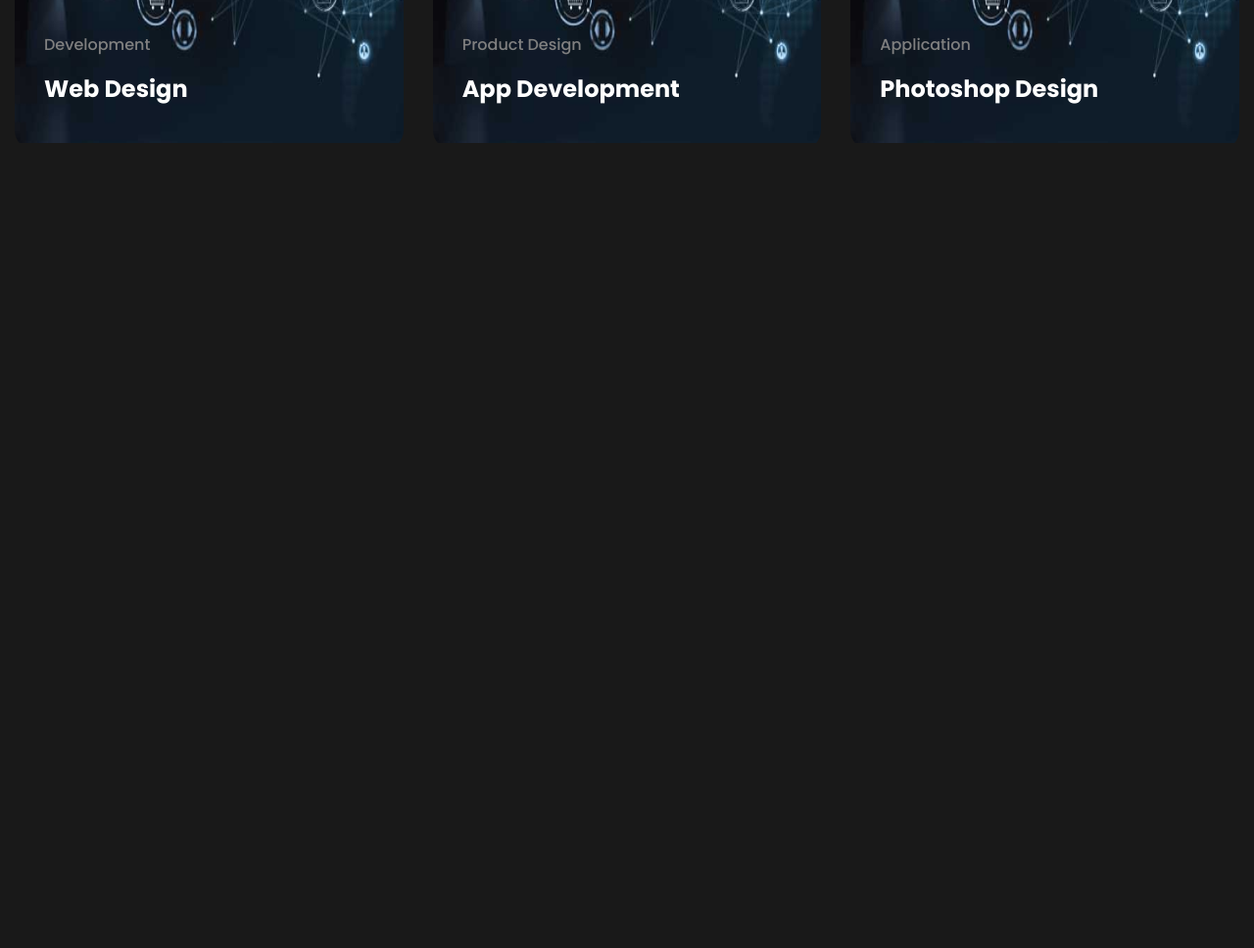
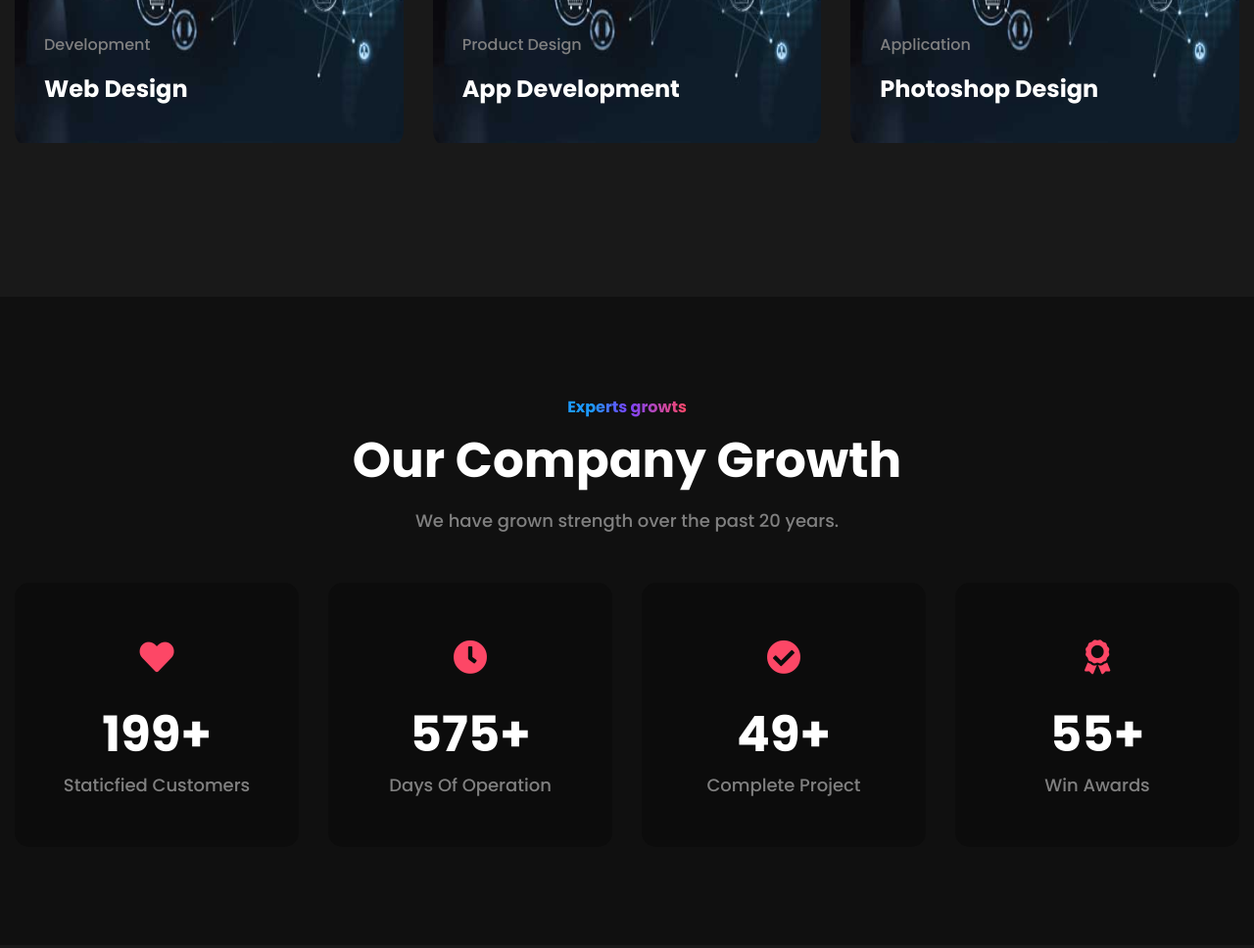
Before and after one commit to azizulwd/portfolio-website-clone, a plain HTML site: page index.html in a window 1280 px wide. Shown: the part 3474-4442 px from the top of the page at 98% size. Before the commit the page ends 3777 px from the top, so only its background shows below. Drawn offline with Linux system fonts and the light colour scheme.

Commit message:
counter section added

```diff
--- a/index.html
+++ b/index.html
@@ -172,6 +172,38 @@
         </div>
     </section>
 
+
+    <!-- =========== Counter =========== -->
+    <section class="counters sectionMargin">
+        <div class="counter_header">
+            <h5>Experts growts</h5>
+            <h2>Our Company Growth</h2>
+            <p>We have grown strength over the past 20 years.</p>
+        </div>
+        <div class="counter_container container flex">
+            <div class="counter">
+                <span><i class="fas fa-heart"></i></span>
+                <h2>199</h2>
+                <p>Staticfied Customers</p>
+            </div>
+            <div class="counter">
+                <span><i class="fas fa-clock"></i></span>
+                <h2>575</h2>
+                <p>Days Of Operation</p>
+            </div>
+            <div class="counter">
+                <span><i class="fas fa-check-circle"></i></span>
+                <h2>49</h2>
+                <p>Complete Project</p>
+            </div>
+            <div class="counter">
+                <span><i class="fas fa-award"></i></span>
+                <h2>55</h2>
+                <p>Win Awards</p>
+            </div>
+        </div>
+    </section>
+
 </main>
 
 </body>
--- a/styles/style.css
+++ b/styles/style.css
@@ -335,3 +335,59 @@
 .recent_service:hover .recent_service_content p{
     display: block;
 }
+
+
+
+/* ==========================
+Counter-Css
+========================== */
+.counters{
+    padding: 100px 0;
+    background: #101010;
+}
+.counter_header{
+    margin-bottom: 50px;
+    text-align: center;
+}
+.counter_header h5{
+    margin-bottom: 5px;
+    background-image: linear-gradient(to right, #1c99fe 20.69%, #7644ff 50.19%, #fd4766);
+    -webkit-background-clip: text;
+    color: transparent;
+    display: inline-block;
+}
+.counter_header h2{
+    color: #fff;
+    margin-bottom: 10px;
+}
+.counter_header p{
+    font-size: 18px;
+    color: gray;
+}
+.counter_container {
+    gap: 30px;
+}
+.counter {
+    width: 33.33%;
+    text-align: center;
+    background: #0c0c0c;
+    padding: 50px 0;
+    border-radius: 15px;
+}
+.counter span{
+    font-size: 35px;
+    color: #fd4766;
+    display: inline-block;
+    margin-bottom: 15px;
+}
+.counter h2{
+    color: #fff;
+}
+.counter h2::after{
+    content: '+';
+    color: #fff;
+}
+.counter p{
+    font-size: 18px;
+    color: gray;
+}
```
